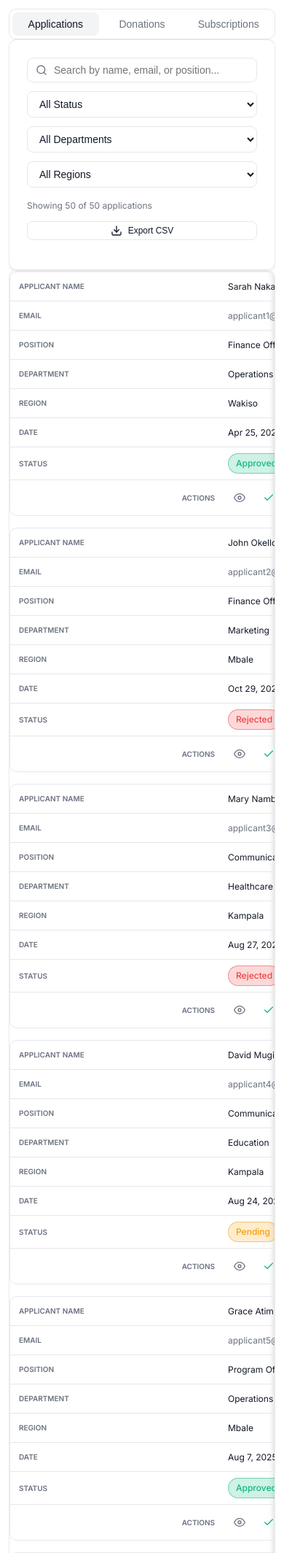
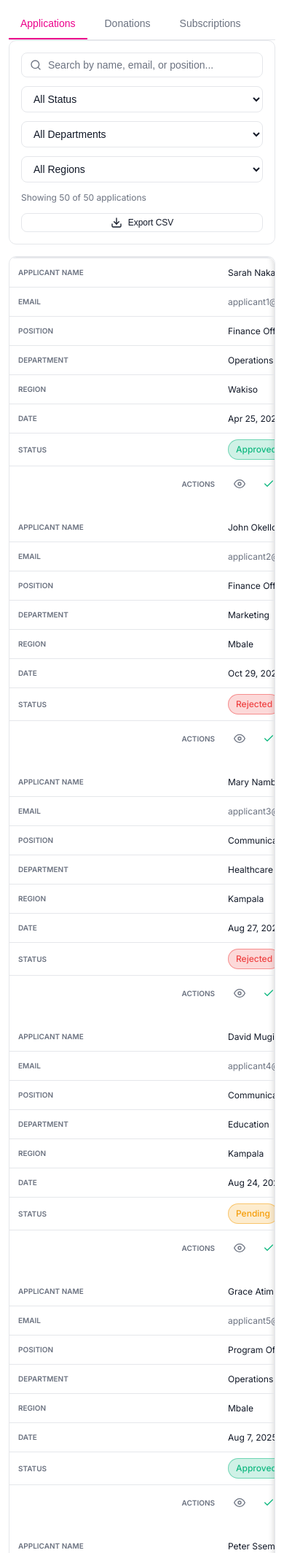
Before and after one commit to Aurits/elpis, a PHP site: page /admin/management.php in a window 390 px wide. Shown: the part 64-2192 px from the top of the page at 73% size. Run offline with PHP 8.4, Linux system fonts and the light colour scheme.

Commit message:
Refactor management.php to streamline filter sections and enhance table card styles; update styles.css for improved card transparency and responsiveness, including adjustments to filter layouts and summary card designs.

```diff
--- a/admin/management.php
+++ b/admin/management.php
@@ -50,8 +50,6 @@
                         <!-- Applications Tab Content -->
                         <div class="tab-content <?php echo $activeTab === 'applications' ? 'active' : ''; ?>" id="applications-tab">
                             <!-- Filters -->
-                            <div class="card glass-card">
-                                <div class="card-content">
                             <div class="table-filters">
                                 <div class="filter-row">
                                     <div class="search-input-wrapper">
@@ -96,11 +94,9 @@
                                     </div>
                                 </div>
                             </div>
-                                </div>
-                            </div>
 
                             <!-- Applications Table -->
-                            <div class="card glass-card">
+                            <div class="card table-card">
                                 <div class="card-content no-padding">
                                     <div class="table-wrapper">
                                         <table class="table" id="applications-table">
@@ -156,29 +152,21 @@
                                 arsort($paymentMethodCounts);
                                 $mostPopularMethod = key($paymentMethodCounts);
                                 ?>
-                                <div class="card glass-card">
-                                    <div class="card-content summary-card">
+                                <div class="summary-card">
                                     <p class="summary-label">Total Donations (This Month)</p>
                                     <p class="summary-value">UGX <?php echo number_format($totalThisMonth); ?></p>
                                 </div>
-                                </div>
-                                <div class="card glass-card">
-                                    <div class="card-content summary-card">
+                                <div class="summary-card">
                                     <p class="summary-label">Average Donation Amount</p>
                                     <p class="summary-value">UGX <?php echo number_format(round($averageDonation)); ?></p>
                                 </div>
-                                </div>
-                                <div class="card glass-card">
-                                    <div class="card-content summary-card">
+                                <div class="summary-card">
                                     <p class="summary-label">Most Popular Payment Method</p>
                                     <p class="summary-value"><?php echo htmlspecialchars($mostPopularMethod); ?></p>
                                 </div>
                             </div>
-                            </div>
 
                             <!-- Filters -->
-                            <div class="card glass-card">
-                                <div class="card-content">
                             <div class="table-filters">
                                 <div class="filter-row">
                                     <div class="search-input-wrapper">
@@ -217,11 +205,9 @@
                                     </div>
                                 </div>
                             </div>
-                                </div>
-                            </div>
 
                             <!-- Donations Table -->
-                            <div class="card glass-card">
+                            <div class="card table-card">
                                 <div class="card-content no-padding">
                                     <div class="table-wrapper">
                                         <table class="table" id="donations-table">
@@ -256,8 +242,6 @@
                         <!-- Subscriptions Tab Content -->
                         <div class="tab-content <?php echo $activeTab === 'subscriptions' ? 'active' : ''; ?>" id="subscriptions-tab">
                             <!-- Filters -->
-                            <div class="card glass-card">
-                                <div class="card-content">
                             <div class="table-filters">
                                 <div class="filter-row">
                                     <div class="search-input-wrapper">
@@ -303,11 +287,9 @@
                                     </div>
                                 </div>
                             </div>
-                                </div>
-                            </div>
 
                             <!-- Subscriptions Table -->
-                            <div class="card glass-card">
+                            <div class="card table-card">
                                 <div class="card-content no-padding">
                                     <div class="table-wrapper">
                                         <table class="table" id="subscriptions-table">
--- a/admin/styles.css
+++ b/admin/styles.css
@@ -441,17 +441,24 @@ body.dark-theme .header {
 }
 
 .glass-card {
-    background-color: rgba(255, 255, 255, 0.8);
+    background-color: rgba(255, 255, 255, 0.5);
     backdrop-filter: blur(10px);
     border: 1px solid rgba(229, 231, 235, 0.8);
     border-radius: var(--radius-lg);
-    box-shadow: 0 1px 3px 0 rgba(0, 0, 0, 0.1);
+    box-shadow: none;
 }
 
 body.dark-theme .glass-card {
-    background-color: rgba(26, 26, 26, 0.8);
+    background-color: rgba(26, 26, 26, 0.5);
     border: 1px solid rgba(42, 42, 42, 0.5);
-    box-shadow: 0 1px 3px 0 rgba(0, 0, 0, 0.3);
+    box-shadow: none;
+}
+
+/* Minimal card for tables */
+.card.table-card {
+    background-color: transparent;
+    border: 1px solid var(--color-border);
+    box-shadow: none;
 }
 
 .card-header {
@@ -733,50 +740,71 @@ body.dark-theme .glass-card {
 }
 
 .tabs-list {
-    display: grid;
-    grid-template-columns: repeat(3, 1fr);
-    max-width: 28rem;
-    background-color: var(--color-card);
+    display: flex;
+    gap: var(--spacing-2);
+    max-width: 100%;
+    background-color: transparent;
+    border-bottom: 1px solid var(--color-border);
+    padding: 0;
+    overflow-x: auto;
+    -webkit-overflow-scrolling: touch;
+}
+
+.tab-trigger {
+    padding: var(--spacing-3) var(--spacing-4);
+    font-size: var(--font-sm);
+    font-weight: 500;
+    color: var(--color-muted-foreground);
+    background: transparent;
+    border: none;
+    border-bottom: 2px solid transparent;
+    cursor: pointer;
+    transition: all var(--transition-fast);
+    white-space: nowrap;
+    position: relative;
+}
+
+.tab-trigger:hover {
+    color: var(--color-foreground);
+    border-bottom-color: var(--color-muted);
+}
+
+.tab-trigger.active {
+    color: var(--color-accent-pink);
+    border-bottom-color: var(--color-accent-pink);
+    background: transparent;
+}
+
+.tab-content {
+    display: none;
+    animation: fadeIn 0.2s ease-in;
+}
+
+.tab-content.active {
+    display: block;
+}
+
+@keyframes fadeIn {
+    from {
+        opacity: 0;
+        transform: translateY(-4px);
+    }
+    to {
+        opacity: 1;
+        transform: translateY(0);
+    }
+}
+
+/* ===== Table Styles ===== */
+.table-filters {
+    display: flex;
+    flex-direction: column;
+    gap: var(--spacing-3);
+    margin-bottom: var(--spacing-4);
+    padding: var(--spacing-4);
+    background-color: transparent;
     border: 1px solid var(--color-border);
     border-radius: var(--radius-lg);
-    padding: var(--spacing-1);
-}
-
-.tab-trigger {
-    padding: var(--spacing-2) var(--spacing-4);
-    font-size: var(--font-sm);
-    font-weight: 500;
-    color: var(--color-muted-foreground);
-    background: transparent;
-    border: none;
-    border-radius: var(--radius-md);
-    cursor: pointer;
-    transition: all var(--transition-fast);
-}
-
-.tab-trigger:hover {
-    color: var(--color-foreground);
-}
-
-.tab-trigger.active {
-    background-color: var(--color-muted);
-    color: var(--color-foreground);
-}
-
-.tab-content {
-    display: none;
-}
-
-.tab-content.active {
-    display: block;
-}
-
-/* ===== Table Styles ===== */
-.table-filters {
-    display: flex;
-    flex-direction: column;
-    gap: var(--spacing-4);
-    margin-bottom: var(--spacing-4);
 }
 
 .filter-row {
@@ -826,33 +854,43 @@ body.dark-theme .glass-card {
     padding: var(--spacing-2) var(--spacing-3);
     padding-left: 36px;
     font-size: var(--font-sm);
-    background-color: var(--color-background);
+    background-color: transparent;
     border: 1px solid var(--color-border);
     border-radius: var(--radius-md);
     color: var(--color-foreground);
-    transition: border-color var(--transition-fast);
+    transition: all var(--transition-fast);
 }
 
 .input:focus {
     outline: none;
     border-color: var(--color-accent-pink);
+    background-color: var(--color-muted);
+}
+
+.input::placeholder {
+    color: var(--color-muted-foreground);
 }
 
 .select {
     width: 100%;
     padding: var(--spacing-2) var(--spacing-3);
     font-size: var(--font-sm);
-    background-color: var(--color-background);
+    background-color: transparent;
     border: 1px solid var(--color-border);
     border-radius: var(--radius-md);
     color: var(--color-foreground);
     cursor: pointer;
-    transition: border-color var(--transition-fast);
+    transition: all var(--transition-fast);
 }
 
 .select:focus {
     outline: none;
     border-color: var(--color-accent-pink);
+    background-color: var(--color-muted);
+}
+
+.select:hover {
+    border-color: var(--color-muted-foreground);
 }
 
 .filter-info {
@@ -925,7 +963,8 @@ body.dark-theme .glass-card {
 }
 
 .table thead {
-    border-bottom: 1px solid var(--color-border);
+    border-bottom: 2px solid var(--color-border);
+    background-color: transparent;
 }
 
 .table th {
@@ -937,20 +976,27 @@ body.dark-theme .glass-card {
     letter-spacing: 0.05em;
     color: var(--color-muted-foreground);
     white-space: nowrap;
+    background-color: transparent;
 }
 
 .table td {
     padding: var(--spacing-3) var(--spacing-4);
     font-size: var(--font-sm);
     border-bottom: 1px solid var(--color-border);
+    background-color: transparent;
 }
 
 .table tbody tr {
     transition: background-color var(--transition-fast);
+    border: none;
 }
 
 .table tbody tr:hover {
-    background-color: rgba(42, 42, 42, 0.5);
+    background-color: var(--color-muted);
+}
+
+.table tbody tr:last-child td {
+    border-bottom: none;
 }
 
 /* Mobile responsive tables */
@@ -1376,7 +1422,7 @@ body.dark-theme .glass-card {
 /* ===== Summary Cards ===== */
 .summary-cards {
     display: grid;
-    gap: var(--spacing-4);
+    gap: var(--spacing-3);
     margin-bottom: var(--spacing-4);
     grid-template-columns: 1fr;
 }
@@ -1395,18 +1441,29 @@ body.dark-theme .glass-card {
 
 .summary-card {
     padding: var(--spacing-4);
+    background-color: transparent;
+    border: 1px solid var(--color-border);
+    border-radius: var(--radius-lg);
+    transition: border-color var(--transition-fast);
+}
+
+.summary-card:hover {
+    border-color: var(--color-accent-pink);
 }
 
 .summary-label {
-    font-size: var(--font-sm);
+    font-size: var(--font-xs);
     font-weight: 500;
     color: var(--color-muted-foreground);
+    text-transform: uppercase;
+    letter-spacing: 0.05em;
 }
 
 .summary-value {
-    font-size: var(--font-2xl);
+    font-size: var(--font-xl);
     font-weight: 700;
     margin-top: var(--spacing-2);
+    color: var(--color-foreground);
 }
 
 /* ===== Utility Classes ===== */
```
Lines whose indentation alone changed are shown as unchanged.
